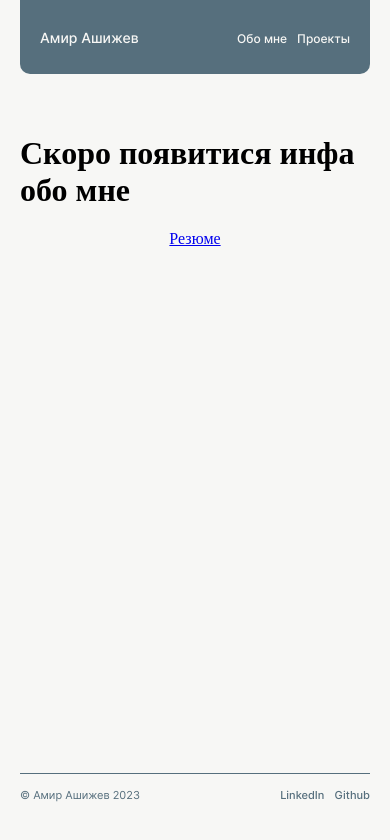
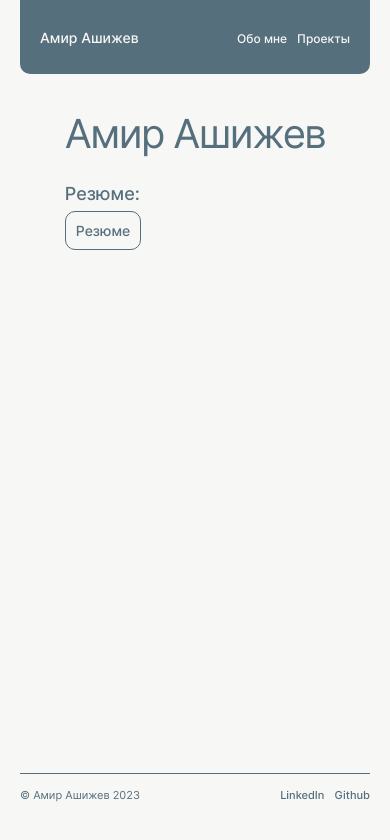
Before and after one commit to AmirAshizhev/portfolio, a React (Create React App) app: page /about-me in a window 390 px wide. Shown: the top 840 px of the page. Built offline with nearby package versions, Linux system fonts and the light colour scheme.

Commit message:
fixes: little fixes

```diff
--- /dev/null
+++ b/src/blocks/about/about.css
@@ -0,0 +1,53 @@
+.about{
+
+}
+
+.about__title{
+  font-family: 'Inter';
+  font-style: normal;
+  font-weight: 400;
+  font-size: 50px;
+  line-height: 58px;
+  letter-spacing: -0.04em;
+  margin: 0;
+  color: #566F7D;
+  margin-bottom: 30px;
+}
+
+.about__resume {
+  font-family: 'Inter';
+  font-style: normal;
+  font-weight: 500;
+  font-size: 18px;
+  line-height: 20px;
+  color: #566F7D;
+}
+
+.about__link {
+  font-family: 'Inter';
+  font-style: normal;
+  font-weight: 500;
+  font-size: 14px;
+  line-height: 17px;
+  text-decoration: none;
+  color: #566F7D;
+  align-self: end;
+  border: 1px solid #566F7D;
+  padding: 10px;
+  border-radius: 10px;
+}
+
+.about__link:hover {
+  cursor: pointer;
+  opacity: 0.7;
+  color: red;
+  /* background-color: white; */
+}
+
+@media (max-width: 768px){
+
+  .about__title{
+    font-size: 40px;
+    line-height: 40px;
+  }
+}
--- a/src/blocks/contacts/contacts.css
+++ b/src/blocks/contacts/contacts.css
@@ -70,6 +70,11 @@
   text-decoration: none;
 }
 
+.contacts__link:hover{
+  opacity: 0.7;
+  border-bottom: 1px red solid;
+}
+/*
 .media__list{
   margin: 0;
   padding: 0;
@@ -88,6 +93,7 @@
 
 .media__link:hover{
   opacity: 0.7;
+
 }
 
 .media__link_site_github{
@@ -96,7 +102,7 @@
 
 .media__link_site_linkedin{
   background-image: url(../../images/linkedIn__icon.svg);
-}
+} */
 
 @media (max-width: 1200px) {
   .contacts{
@@ -123,14 +129,6 @@
 
 }
 
-/* @media (max-width: 708px){
-  .contacts{
-    display: grid;
-    grid-template-columns: minmax(min-content, max-content) minmax(min-content, max-content);
-    gap: 5px;
-  }
-
-} */
 
 @media (max-width: 425px){
 
@@ -138,11 +136,4 @@
     text-align: start;
   }
 
-  .contacts__box{
-    /* display: grid;
-    grid-template-columns: auto;
-    grid-template-rows: minmax(min-content, max-content) minmax(min-content, max-content);
-    gap: 30px; */
-  }
-
 }
--- a/src/blocks/header/header.css
+++ b/src/blocks/header/header.css
@@ -1,5 +1,5 @@
 .header {
-  margin-bottom: 40px;
+  margin-bottom: 100px;
   width: 100%;
 }
 
@@ -38,6 +38,11 @@
 }
 
 @media (max-width: 768px) {
+  .header {
+    margin-bottom: 40px;
+  }
+
+
   .header__box {
     margin: 0 auto;
     max-width: 588px;
--- a/src/blocks/portfolio/portfolio.css
+++ b/src/blocks/portfolio/portfolio.css
@@ -44,9 +44,9 @@
   font-size: 14px;
   line-height: 17px;
   text-decoration: none;
-  color: #000;
+  color: #566F7D;
   align-self: end;
-  border: 1px solid black;
+  border: 1px solid #566F7D;
   padding: 10px;
   border-radius: 10px;
 }
@@ -54,7 +54,8 @@
 .portfolio__link:hover {
   cursor: pointer;
   opacity: 0.7;
-  background-color: white;
+  color: red;
+  /* background-color: white; */
 }
 
 .portfolio__photo{
--- a/src/blocks/projects/projects.css
+++ b/src/blocks/projects/projects.css
@@ -1,7 +1,22 @@
 .projects{
   width: 100%;
   max-width: 1100px;
+
 }
+
+.projects__title{
+  font-family: 'Inter';
+  font-style: normal;
+  font-weight: 400;
+  font-size: 50px;
+  line-height: 58px;
+  letter-spacing: -0.04em;
+  margin: 0;
+  color: #566F7D;
+  text-align: center;
+  margin-bottom: 30px;
+}
+
 .projects__list{
   padding: 0;
   margin: 0;
@@ -25,4 +40,8 @@
     grid-template-columns:  auto;
     gap: 32px;
   }
+  .projects__title{
+    font-size: 40px;
+    line-height: 40px;
+  }
 }
--- a/src/components/About.js
+++ b/src/components/About.js
@@ -1,9 +1,13 @@
 function About(){
   return (
-    <>
-      <h1>Скоро появитися инфа обо мне</h1>
-      <a href='https://disk.yandex.ru/i/2zTktHFDcHeNaQ' target='_blank' rel="noreferrer" >Резюме</a>
-    </>
+    <section className='about'>
+      <h1 className='about__title'>Амир Ашижев</h1>
+      <div>
+        <p className='about__resume'>Резюме: </p>
+        <a className='about__link' href='https://disk.yandex.ru/i/2zTktHFDcHeNaQ' target='_blank' rel="noreferrer" >Резюме</a>
+      </div>
+
+    </section>
 
   )
 }
--- a/src/components/Main.js
+++ b/src/components/Main.js
@@ -3,7 +3,7 @@ import About from './About';
 import Portfolio from './Portfolio';
 import Projects from './Projects';
 
-function Main({handleClosePopup, onCardClick}) {
+function Main({onCardClick}) {
   return(
     <main className='main'>
       <div className='main__box'>
--- a/src/components/Portfolio.js
+++ b/src/components/Portfolio.js
@@ -9,7 +9,10 @@ function Portfolio () {
         <h2 className='portfolio__name'>Амир Ашижев</h2>
         <p className='portfolio__about'>Начинающий Веб-разработчик, 26 лет</p>
         <p className='portfolio__info'>Я родился и живу в Санкт-Петербурге, окончил факультет радиотехники СПбГЭТУ "ЛЭТИ". После периода работы по специальности решил попробовать себя в чем-то смежном, и мой взор упал на программирование. Рассмотрев разные направления, решил попробовать веб-разработку. Недавно окончил курс по веб-разработке от Янедекс.Практикума. В данный момент нахожусь в поиске предложений.</p>
-        <Link className='portfolio__link' to='/projects'>Проекты</Link>
+        <div>
+          <p className='portfolio__about'>Любимые проекты: </p>
+          <Link className='portfolio__link' to='/projects'>Проекты</Link>
+        </div>
         <img className='portfolio__photo' src={Photo} alt='Мое фото'/>
       </section>
       <Contacts/>
--- a/src/components/Projects.js
+++ b/src/components/Projects.js
@@ -1,10 +1,9 @@
 import { projectData } from '../data';
 import ProjectCard from './ProjectCard';
 
-function Projects ({handleClosePopup, onCardClick}) {
+function Projects ({onCardClick}) {
 
   const cardlist = projectData.map((card, i) => (
-    // console.log(card.name, card.stack, i)
     <ProjectCard
       card={card}
       key={i}
@@ -18,6 +17,7 @@ function Projects ({handleClosePopup, onCardClick}) {
 
   return (
     <section className='projects'>
+      <h1 className='projects__title'>Проекты</h1>
       <div>
 
       </div>
--- a/src/index.css
+++ b/src/index.css
@@ -22,3 +22,5 @@
 @import url(./blocks/contacts/contacts.css);
 
 @import url(./blocks/popup/popup.css);
+
+@import url(./blocks/about/about.css);
```
